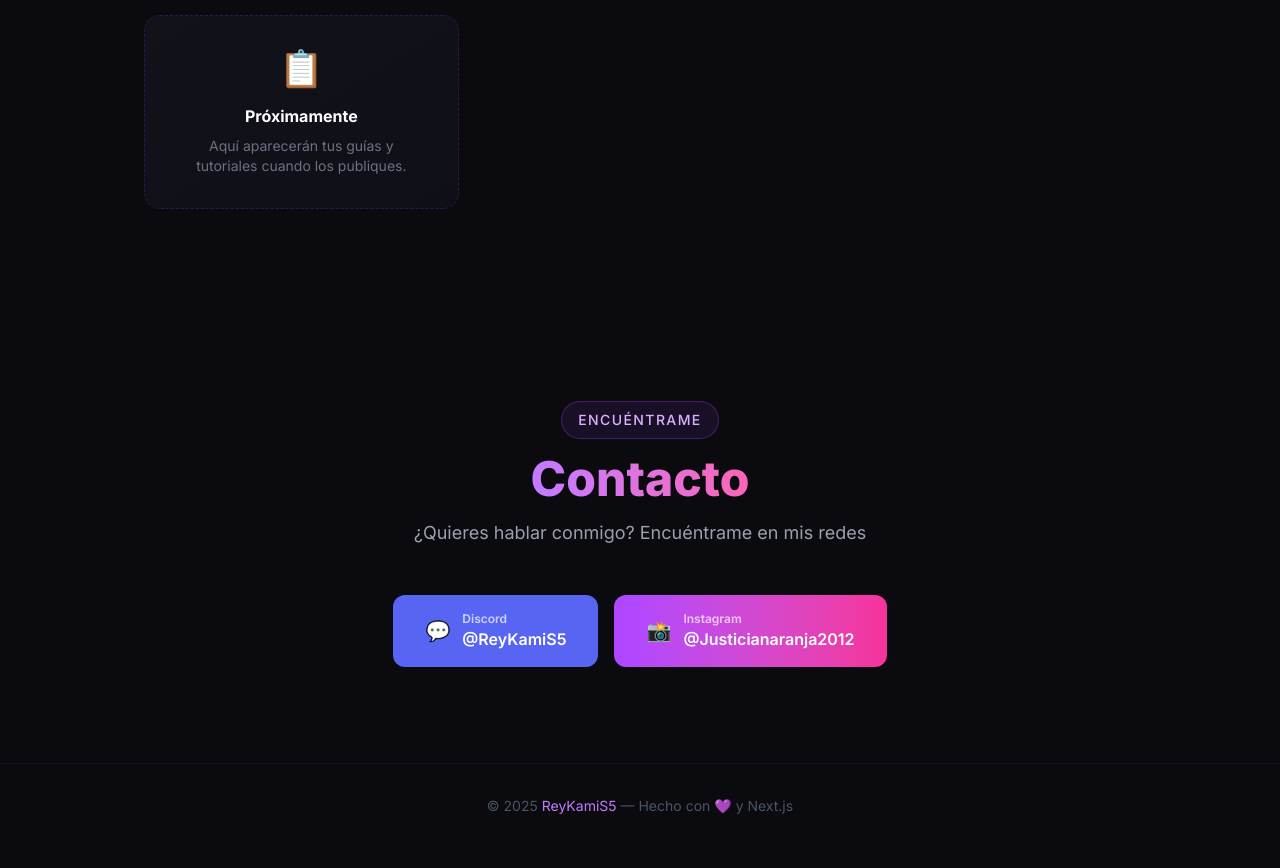
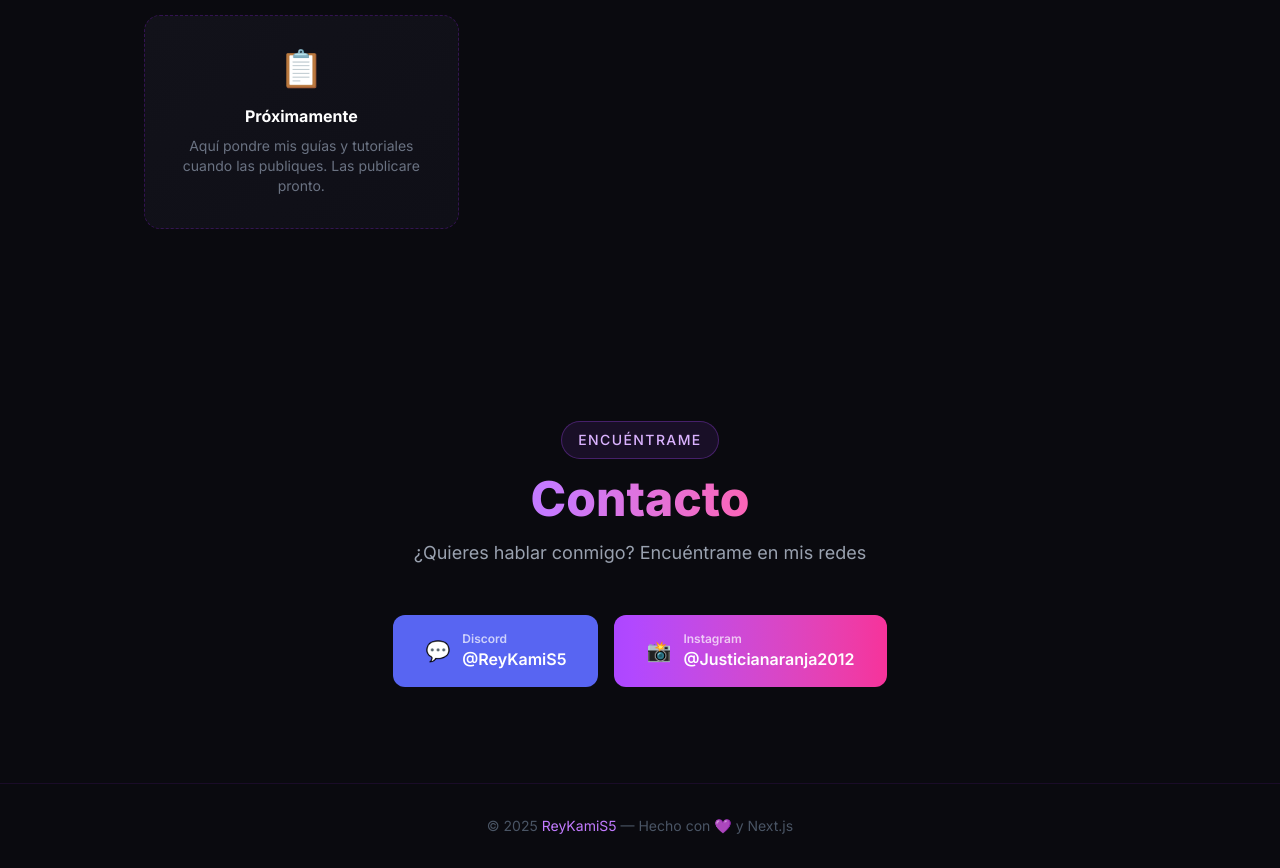
Before and after one commit to Jajerito95/Mi-Portafolio, a Next.js app: page / in a window 1280 px wide. Shown: the part 2900-3768 px from the top of the page. Built offline with nearby package versions, Linux system fonts and the light colour scheme.

Commit message:
Actualizar textos en Guias

```diff
--- a/app/page.js
+++ b/app/page.js
@@ -196,7 +196,9 @@ export default function Home() {
           <motion.div variants={fadeUp} className="bg-gradient-to-br from-[#12121a] to-[#0f0f17] border border-dashed border-purple-900/50 rounded-2xl p-8 text-center hover:border-purple-500/50 transition-all duration-300">
             <div className="text-4xl mb-4">📋</div>
             <h3 className="font-bold text-white mb-2">Próximamente</h3>
-            <p className="text-gray-500 text-sm">Aquí aparecerán tus guías y tutoriales cuando los publiques.</p>
+            <p className="text-gray-500 text-sm">Aquí pondre mis guías y tutoriales cuando las publiques.
+              Las publicare pronto.
+            </p>
           </motion.div>
         </div>
       </motion.section>
```
